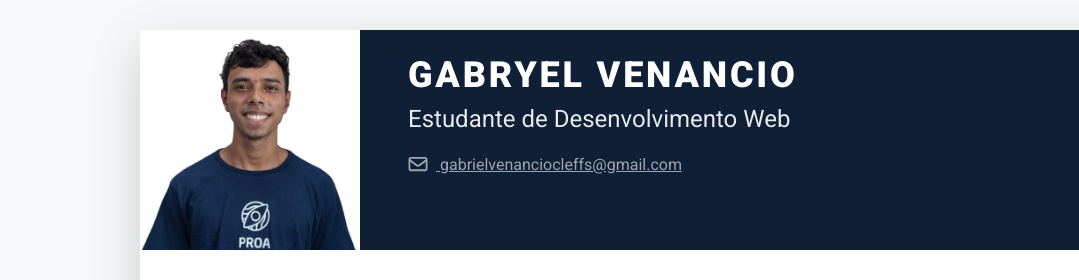
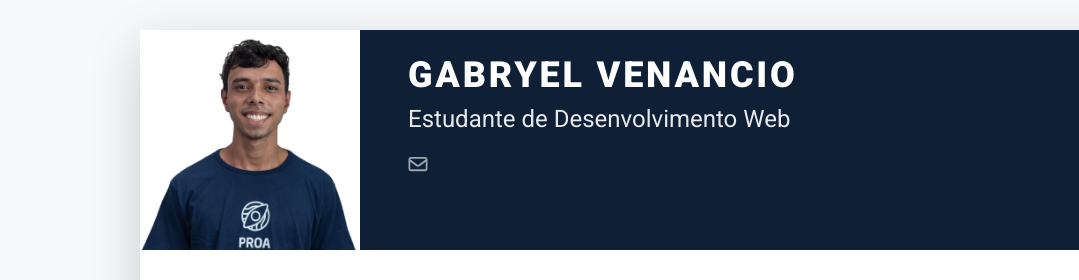
Before and after one commit to GabryelVenancio/Mapa, a plain HTML site: page index.html in a window 1280 px wide. Shown: the top 280 px of the page, 0-1079 px from the left. Drawn offline with Linux system fonts and the light colour scheme; files that its build step writes are made by us from their sources.

Commit message:
Add files via upload

```diff
--- a/index.html
+++ b/index.html
@@ -60,11 +60,9 @@
 								</h1>
 								<div class="title mb-3">Estudante de Desenvolvimento Web</div>
 								<ul class="list-unstyled">
-									<li class="mb-3">
-										<a class="text-link" href="">
-											<span class="fa-container text-center me-2">
+									<li class="mb-2">
+										<a class="text-link" href="mailto:gabrielvenanciocleffs@gmail.com">
 												<i class="far fa-envelope fa-fw me-2" data-fa-transform="grow-3"></i>
-												gabrielvenanciocleffs@gmail.com
 										</a>
 							</div>
 							<div class="secondary-info col-auto mt-2">
@@ -105,7 +103,7 @@
 
 						<!-- Altere o link para um PDF do seu Curriculo -->
 						<a class="btn"
-							href="https://files.smallpdf.com/v2/files/5fd813dc3d285640459a601c497467fd.docx?ff=true&name=CV%20Proa%20-%20Gabryel%20V%20C%20Nascimento%20(1)%20(4).docx">Baixar
+							href="CV Proa - Gabryel V C Nascimento (1) (4).pdf">Baixar
 							o meu CV</a>
 					</div>
 				</section>
```
Also changed, not shown: 1 other file.
